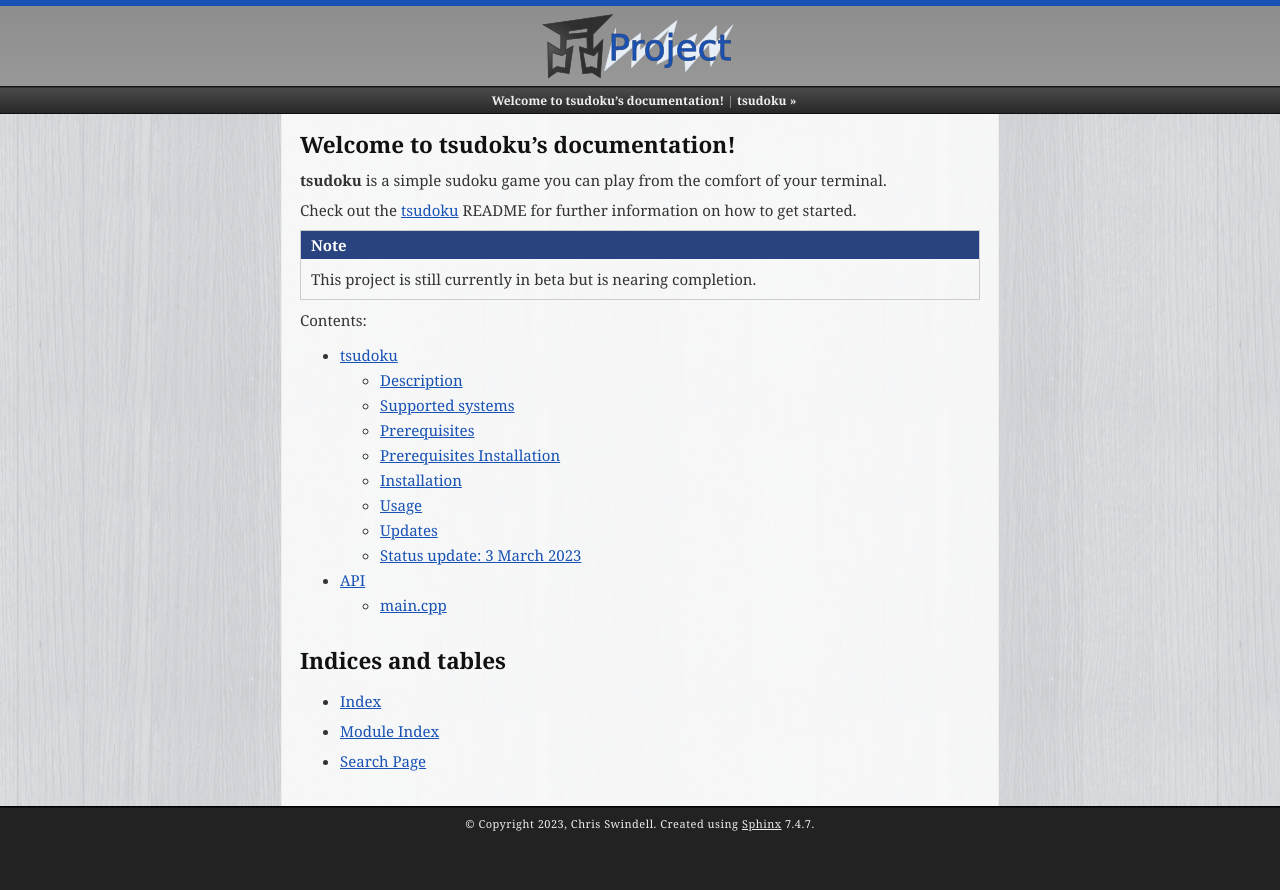
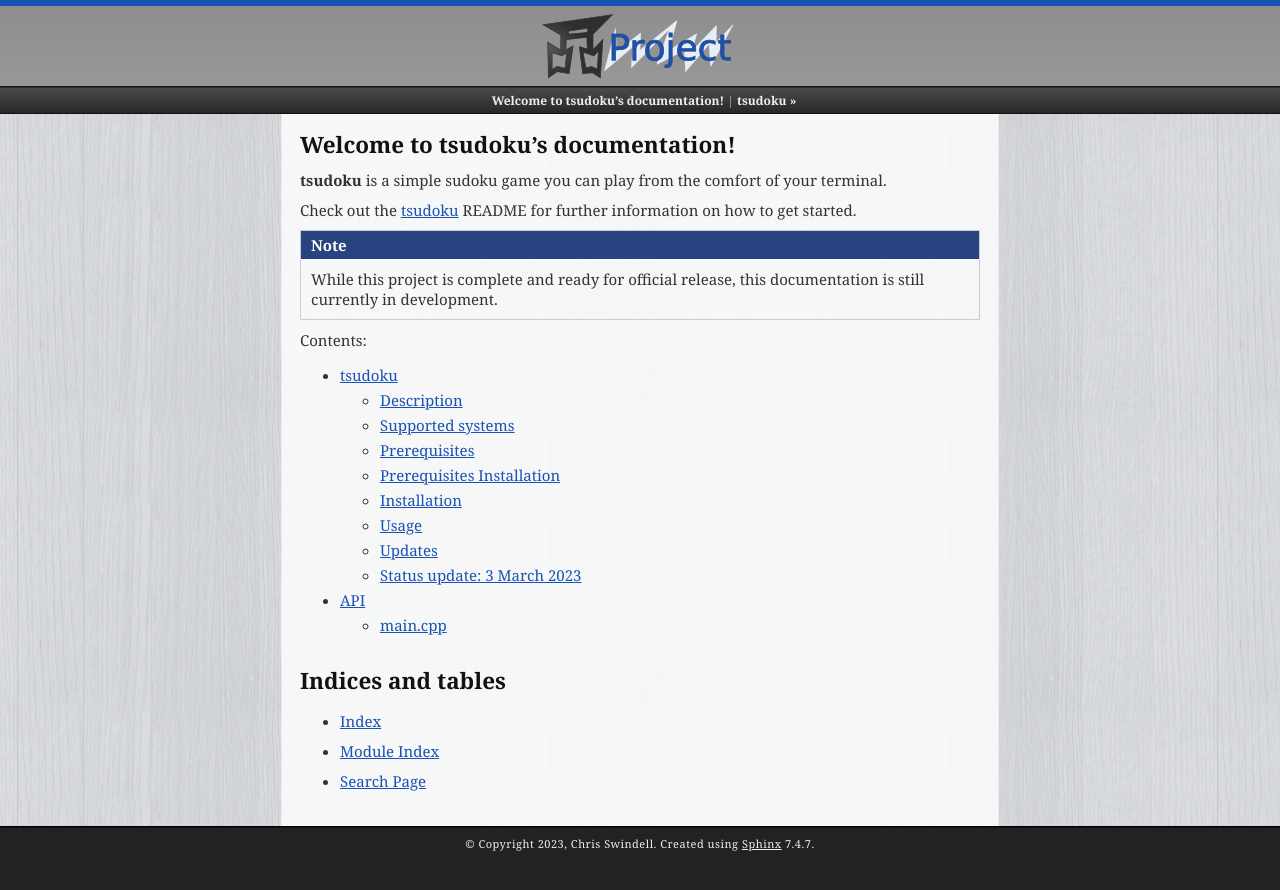
Before and after one commit to TheOGChips/tsudoku, a Sphinx documentation site: the page built from docs/source/index.rst, in a window 1280 px wide. Shown: the top 890 px of the page. Built offline with Sphinx 7.4.7, drawn with Linux system fonts in a browser that asks for light colours.

Commit message:
Updated note about release.

```diff
--- a/docs/source/index.rst
+++ b/docs/source/index.rst
@@ -12,7 +12,7 @@ Check out the :doc:`README` README for further information on how to get started
 
 .. note::
 
-   This project is still currently in beta but is nearing completion.
+   While this project is complete and ready for official release, this documentation is still currently in development.
 
 .. toctree::
    README.md
```
Also changed, not shown: 5 other files.
